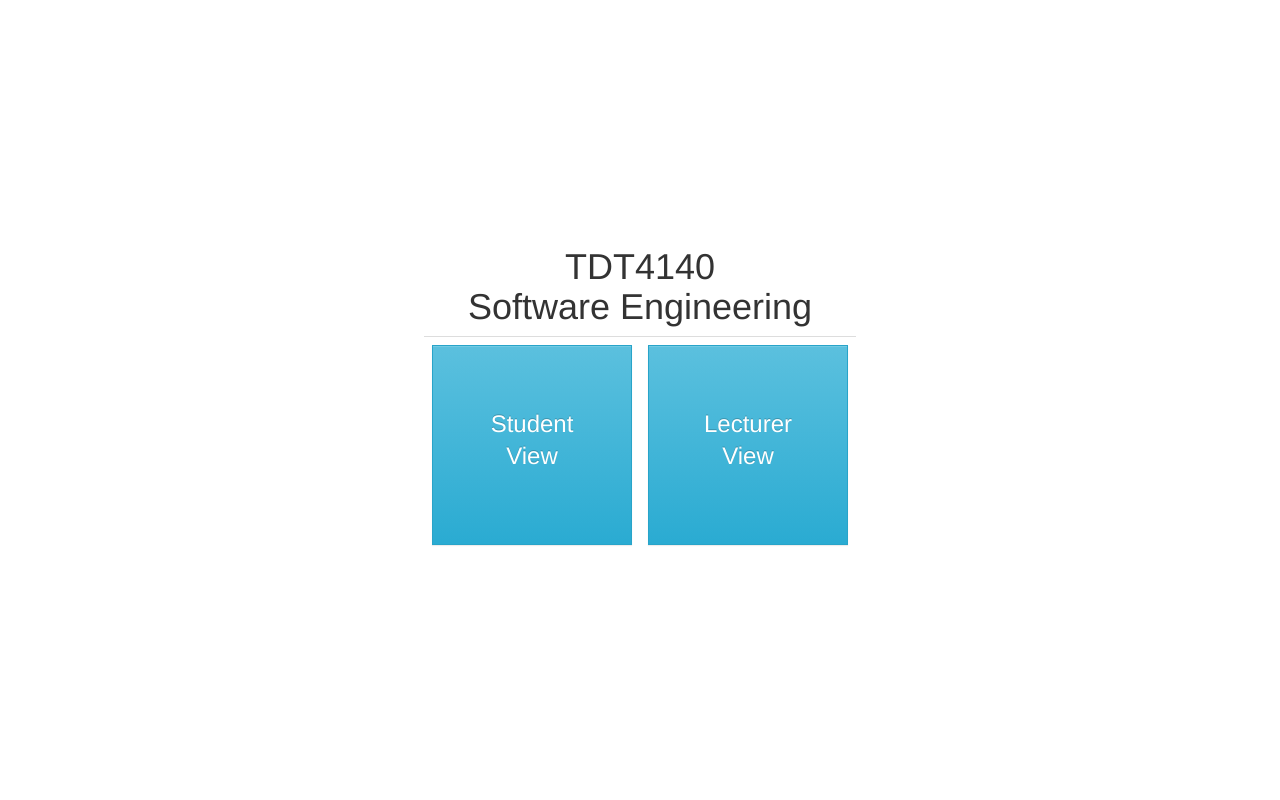
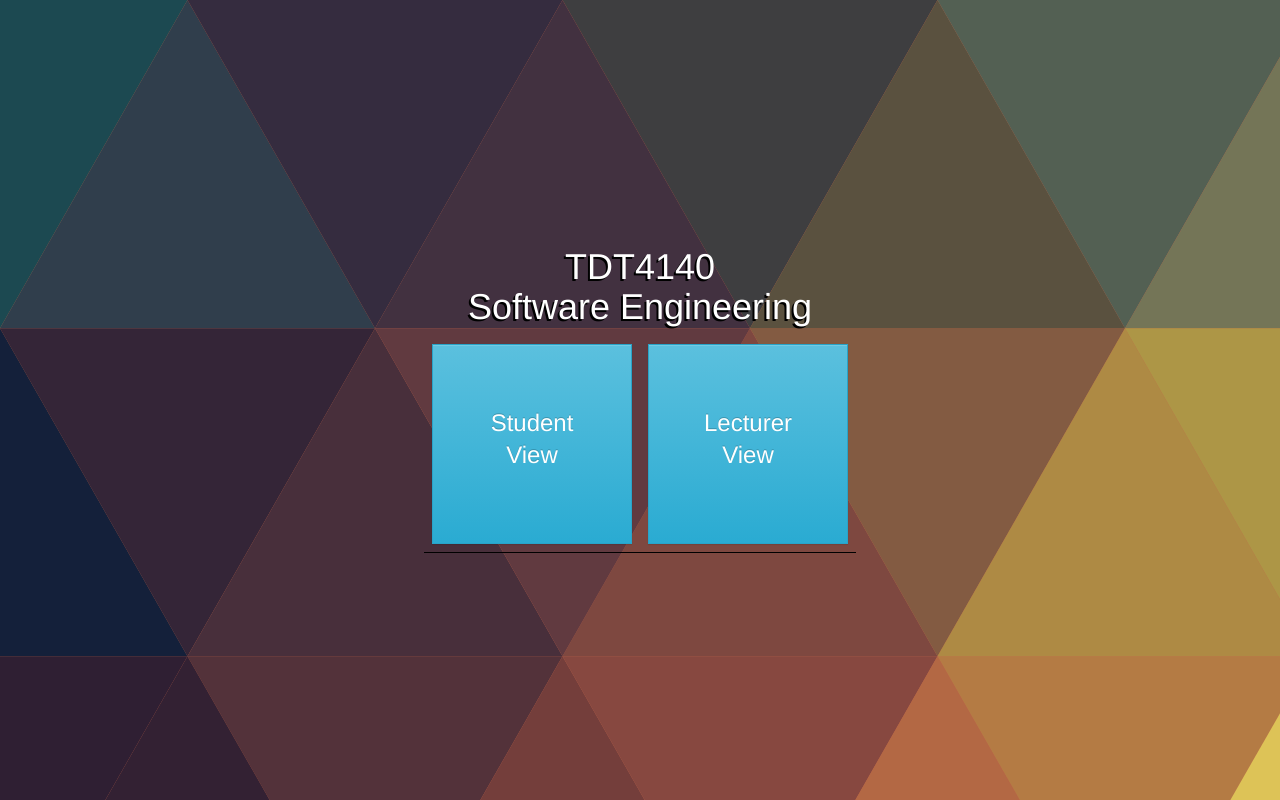
Before and after one commit to TobiasSH/PU-2017-Kolab, a website: page index.html at #!/questions in a window 1280 px wide. Drawn offline with nearby package versions, Linux system fonts and the light colour scheme; some packages are replaced by stand-ins of ours.

Commit message:
Added background image, changed button styling, added limitations to input submissions and line breaks for table

```diff
--- a/assets/css/style.css
+++ b/assets/css/style.css
@@ -1,27 +1,65 @@
+.background-image {
+    position: fixed;
+    left: 0;
+    right: 0;
+    z-index: -10000;
+
+    display: block;
+    background-image: url('/assets/img/triangle.svg');
+    width: 100%;
+    height: 100%;
+
+}
+
+h1 {
+    color: white;
+    text-shadow: -2px 2px black;
+}
+
 .vertical-center {
-  min-height: 100%;  /* Fallback for browsers do NOT support vh unit */
+    min-height: 100%; /* Fallback for browsers do NOT support vh unit */
     min-height: 100vh; /* These two lines are counted as one :-)       */
 
     display: flex;
     align-items: center;
 }
 
+.horizontal-center {
+    max-width: 100%;
+    width: auto;
+    text-align: center;
+}
 
-
-.horizontal-center {
-  width: auto;
-  text-align:center;
+.btn {
+    border-radius: 0;
 }
 
 th {
     font-size: 48px;
+
+}
+
+.table {
+    table-layout: fixed;
+    display: flex;
+    width: 100%;
 }
 
 td {
+    border: 0px !important;
     font-size: 38px;
+
+}
+
+tr:hover {
+rgba(250, 50, 50, 1);
 }
 
 tr {
+    padding: 0;
+rgba(50, 50, 50, 1);
+    word-break: break-all;
+    border-bottom: 1px solid black;
     line-height: 25px;
     min-height: 25px;
     height: 50px;
@@ -31,7 +69,6 @@ tr {
     height: 25vh;
     width: 25vh;
     font-size: 24px;
-  border-radius: 0;
 }
 
 .form-control {
@@ -43,6 +80,7 @@ tr {
 .btn-send {
     height: 12.5vh;
     font-size: 34px;
+
 }
 
 .td-question {
--- a/index.html
+++ b/index.html
@@ -34,7 +34,7 @@
     <title>Kolab</title>
 </head>
 <body>
-
+<div class="background-image"></div>
 <base href="/">
 <div ng-view></div>
 </body>
```
Also changed, not shown: app/components/questions/questions.html (+2 -2 lines), assets/img/classroom.jpeg (added), assets/img/triangle.jpg (added), assets/img/triangle.svg (added), 2 other files. Lines whose indentation alone changed are shown as unchanged.
